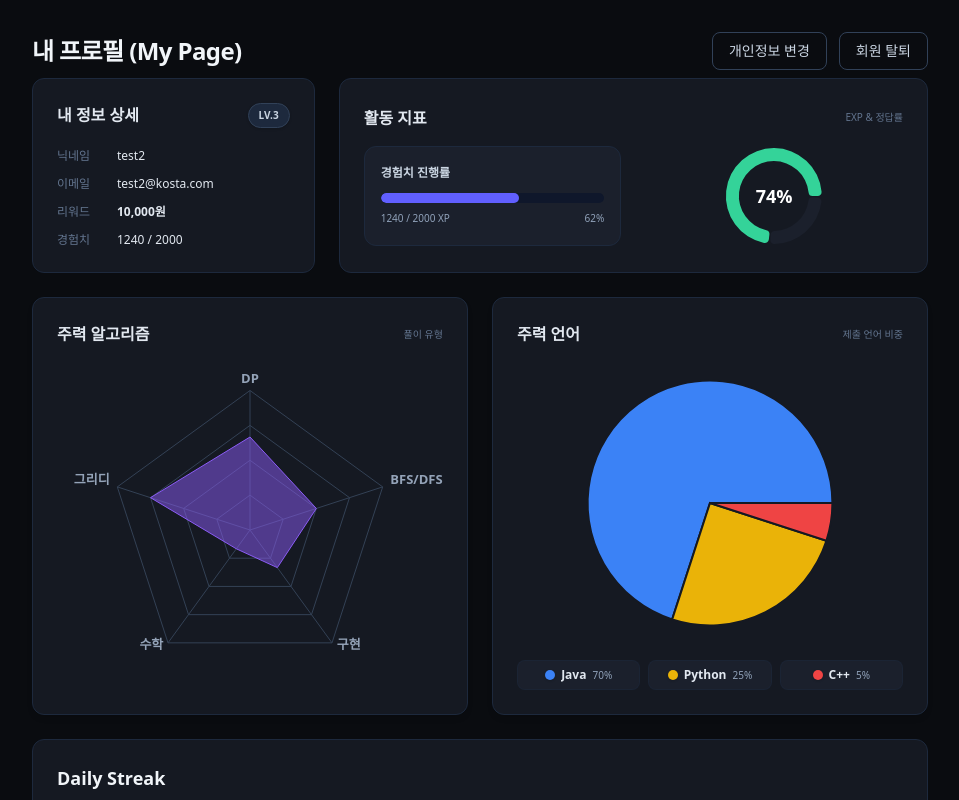
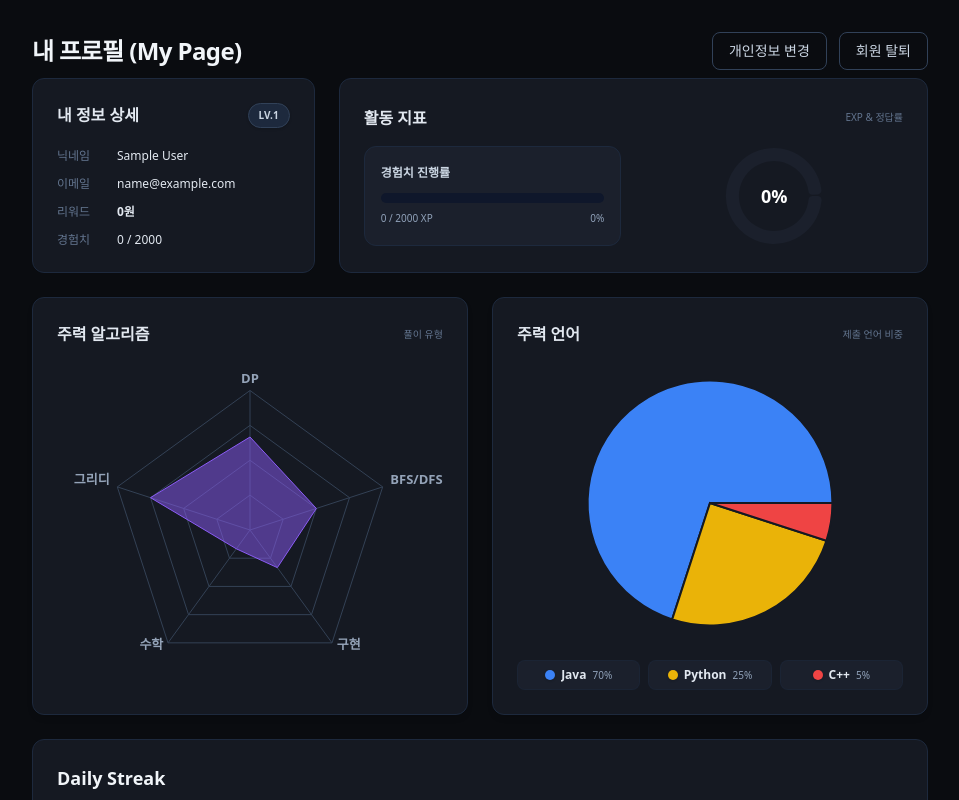
Before and after one commit to ujax-v2/ujax-front, a React (Vite) app: page /profile in a window 1280 px wide. Shown: the whole page, without its empty margins (160-1119 px from the left). Built offline with nearby package versions, Linux system fonts and the light colour scheme; sample sign-in values are in the browser's storage.

Commit message:
refactor: 마이페이지(Profile) 내 더미 로그인 데이터(user 정보) 제거 및 전역 상태(userState) 연동

```diff
--- a/src/features/user/Profile.tsx
+++ b/src/features/user/Profile.tsx
@@ -3,7 +3,8 @@ import { createPortal } from 'react-dom';
 import { PieChart, Pie, Cell, ResponsiveContainer, Radar, RadarChart, PolarGrid, PolarAngleAxis, Tooltip } from 'recharts';
 import { Card, Button, Badge } from '@/components/ui/Base';
 import { useNavigate } from 'react-router-dom';
-
+import { useRecoilValue } from 'recoil';
+import { userState } from '@/store/atoms';
 // 잔디(Contribution) 그래프 컴포넌트
 const ContributionGraph = ({ title, activeColorClass = 'emerald' }: { title: string, activeColorClass?: string }) => {
   const weeks = 39;
@@ -89,16 +90,17 @@ const ContributionGraph = ({ title, activeColorClass = 'emerald' }: { title: str
 
 export const Profile = () => {
   const navigate = useNavigate();
+  const currentUser = useRecoilValue(userState);
 
-  // Mock User Data
+  // User Data from state (fallback for mockup metrics)
   const user = {
-    nickname: 'test2',
-    email: 'test2@kosta.com',
-    reward: '10,000원',
-    xp: 1240,
+    nickname: currentUser.name || '알려지지 않은 유저',
+    email: currentUser.email || '이메일 정보 없음',
+    reward: '0원',
+    xp: 0,
     maxXp: 2000,
-    accuracy: 74,
-    level: 3
+    accuracy: 0,
+    level: 1
   };
 
   const chartData = [
```
